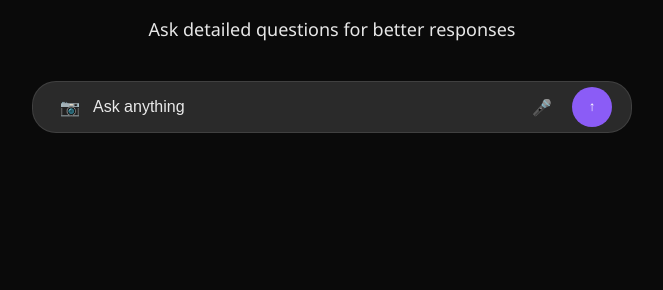
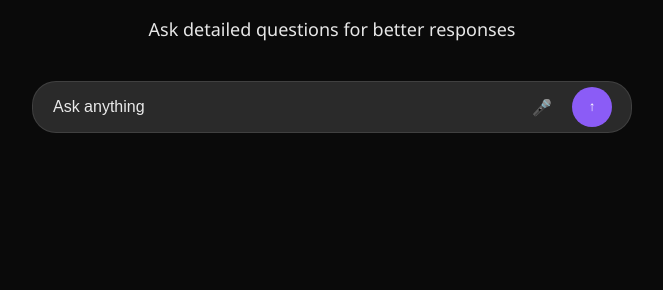
Before and after one commit to jmartin1202/wizard-ai, a Flask app: page / in a window 1280 px wide. Shown: the part 378-668 px from the top of the page, without its empty margins (308-971 px from the left). Run offline with Flask 3, Linux system fonts and the light colour scheme.

Commit message:
Remove camera icon: clean up input field by removing camera icon, upload function, and related CSS

```diff
--- a/templates/chat.html
+++ b/templates/chat.html
@@ -210,7 +210,6 @@
             border: 1px solid var(--dark-border);
             border-radius: 24px;
             padding: 16px 20px;
-            padding-left: 60px;
             padding-right: 120px;
             color: var(--text-primary);
             font-size: 16px;
@@ -227,22 +226,7 @@
             color: var(--text-secondary);
         }
 
-        .input-left-icon {
-            position: absolute;
-            left: 20px;
-            top: 50%;
-            transform: translateY(-50%);
-            color: var(--text-secondary);
-            cursor: pointer;
-            padding: 8px;
-            border-radius: 8px;
-            transition: all var(--transition-speed) var(--transition-ease);
-        }
 
-        .input-left-icon:hover {
-            background: rgba(255, 255, 255, 0.1);
-            color: var(--text-primary);
-        }
 
         .input-right-icons {
             position: absolute;
@@ -503,7 +487,6 @@
             }
 
             .input-field {
-                padding-left: 50px;
                 padding-right: 100px;
             }
         }
@@ -543,7 +526,6 @@
 
         <!-- Input Container -->
         <div class="input-container">
-            <div class="input-left-icon" onclick="uploadImage()">📷</div>
             <input type="text" id="messageInput" class="input-field" placeholder="Ask anything" onkeypress="handleKeyPress(event)">
             <div class="input-right-icons">
                 <div class="input-icon" onclick="startVoiceInput()">🎤</div>
@@ -565,7 +547,6 @@
         </div>
         <div class="chat-messages" id="chatMessages"></div>
         <div class="input-container">
-            <div class="input-left-icon" onclick="uploadImage()">📷</div>
             <input type="text" id="chatInput" class="input-field" placeholder="Ask anything" onkeypress="handleChatKeyPress(event)">
             <div class="input-right-icons">
                 <div class="input-icon" onclick="startVoiceInput()">🎤</div>
@@ -700,11 +681,7 @@
 
 
 
-        // Upload image
-        function uploadImage() {
-            // TODO: Implement image upload
-            alert('Image upload feature coming soon!');
-        }
+
 
         // Start voice input
         function startVoiceInput() {
```
